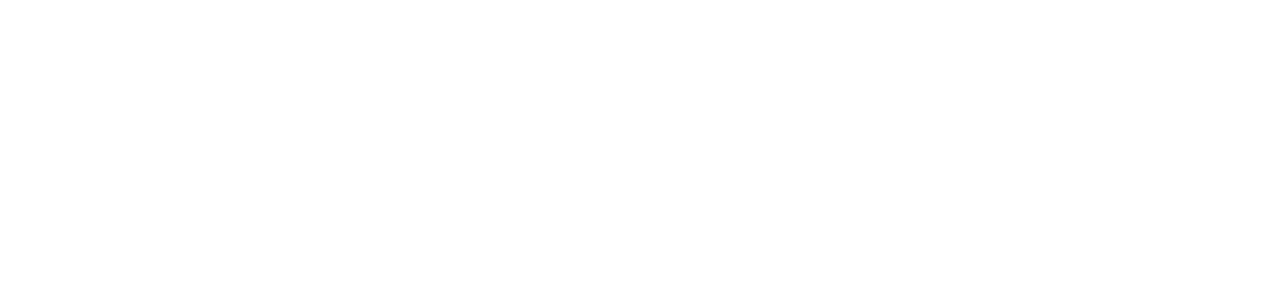
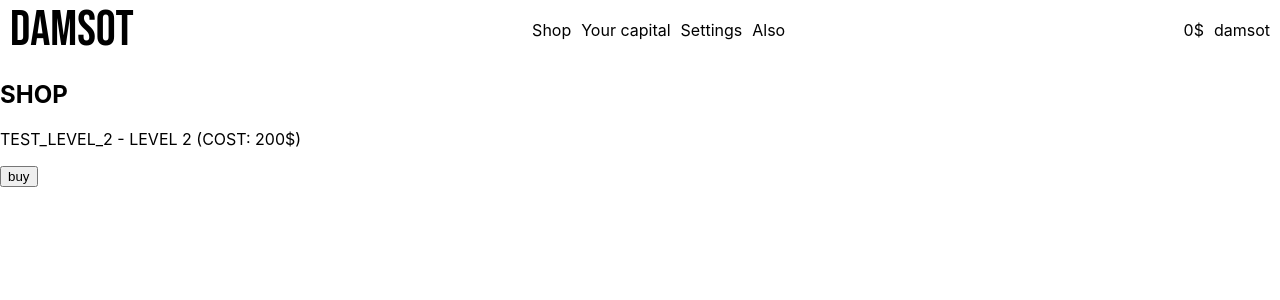
Before and after one commit to damsotk/resume-for-job, a React (Create React App) app: page /leap-to-riches/shop-area in a window 1280 px wide. Before the commit this address had no page. Shown: the top 300 px of the page. Built offline with nearby package versions, Linux system fonts and the light colour scheme; no server answers.

Commit message:
v1.0LR, create browser game "LEAP TO RICHES" (1%)

```diff
--- a/src/App.js
+++ b/src/App.js
@@ -4,6 +4,8 @@
 import MainPage from './main-page/main-page'
 import MovieSearch from './main-page/main-page-show-logic-work/movie-search/movie-search'
 import ToDoList from './main-page/main-page-show-logic-work/to-do-list/to-do-list';
+import LeapToRiches from './main-page/main-page-show-logic-work/leap-to-riches/leap-to-riches';
+import ShopAreaLeapToRiches from './main-page/main-page-show-logic-work/leap-to-riches/shop-area-leap-to-riches/shop-area-leap-to-riches';
 
 function App() {
   return (
@@ -13,6 +15,8 @@
           <Route path="/" element={<MainPage />} />
           <Route path='/movie-searcher' element={<MovieSearch />}></Route>
           <Route path='/to-do-list' element={<ToDoList />}></Route>
+          <Route path='/leap-to-riches' element={<LeapToRiches />}></Route>
+          <Route path='/leap-to-riches/shop-area' element={<ShopAreaLeapToRiches />}></Route>
         </Routes>
       </div>
     </Router>
--- /dev/null
+++ b/src/main-page/main-page-show-logic-work/leap-to-riches/header-leap-to-riches/header-leap-to-riches.css
@@ -0,0 +1,21 @@
+.navForGame {
+    display: flex;
+    justify-content: space-between;
+    align-items: center;
+    padding: 0px 10px 0px 10px;
+}
+
+.logo {
+    padding: 0;
+    margin: 0;
+}
+
+.mainButtons {
+    display: flex;
+    gap: 10px;
+}
+
+.littleInfoAboutCharacter {
+    display: flex;
+    gap: 10px;
+}
--- /dev/null
+++ b/src/main-page/main-page-show-logic-work/leap-to-riches/header-leap-to-riches/header-leap-to-riches.js
@@ -0,0 +1,36 @@
+import { useNavigate } from 'react-router-dom';
+import './header-leap-to-riches.css';
+
+function HeaderLeapToRiches({ coins }) {
+  const navigate = useNavigate();
+
+  const navigateToShop = () => {
+    navigate('/leap-to-riches/shop-area', { state: { coins } });
+  };
+
+  return (
+    <div>
+      <div className='navForGame'>
+        <div className='logo'>
+          DAMSOT
+        </div>
+        <div className='mainButtons'>
+          <div className='shopButton' onClick={navigateToShop}>Shop</div>
+          <div>Your capital</div>
+          <div>Settings</div>
+          <div>Also</div>
+        </div>
+        <div className='littleInfoAboutCharacter'>
+          <div className='characterMoney'>
+            {coins}$
+          </div>
+          <div className='userNickname'>
+            damsot
+          </div>
+        </div>
+      </div>
+    </div>
+  );
+}
+
+export default HeaderLeapToRiches;
--- /dev/null
+++ b/src/main-page/main-page-show-logic-work/leap-to-riches/leap-to-riches.css
@@ -0,0 +1,10 @@
+body {
+    user-select: none;
+    -webkit-user-select: none;
+    -moz-user-select: none;
+    -ms-user-select: none;
+}
+
+.shopButton {
+    cursor: pointer;
+}
--- /dev/null
+++ b/src/main-page/main-page-show-logic-work/leap-to-riches/leap-to-riches.js
@@ -0,0 +1,83 @@
+import React, { useState, useEffect } from 'react';
+import HeaderLeapToRiches from './header-leap-to-riches/header-leap-to-riches';
+import MainPlayingAreaLeapToRiches from './main-playing-area-leap-to-riches/main-playing-area-leap-to-riches';
+import './leap-to-riches.css';
+
+function LeapToRiches() {
+  const [player, setPlayer] = useState(null);
+  const [clickCount, setClickCount] = useState(0);
+  const [clicksNeededForCoin, setClicksNeededForCoin] = useState(10);
+
+  useEffect(() => {
+    fetchPlayer();
+  }, []);
+
+  const fetchPlayer = () => {
+    fetch('http://localhost:3000/leap-to-riches/1')
+      .then(response => {
+        if (!response.ok) {
+          throw new Error('Network response was not ok');
+        }
+        return response.json();
+      })
+      .then(data => {
+        setPlayer(data);
+        if (data.store_bought_items && data.store_bought_items.click_power_item === 'level 2') {
+          setClicksNeededForCoin(5);
+        }
+      })
+      .catch(error => console.error('Error fetching player:', error));
+  };
+
+  const updatePlayer = (updatedPlayer) => {
+    fetch(`http://localhost:3000/leap-to-riches/1`, {
+      method: 'PUT',
+      headers: {
+        'Content-Type': 'application/json',
+      },
+      body: JSON.stringify(updatedPlayer),
+    })
+      .then(response => {
+        if (!response.ok) {
+          throw new Error('Network response was not ok');
+        }
+        return response.json();
+      })
+      .then(data => setPlayer(data))
+      .catch(error => console.error('Error updating player:', error));
+  };
+
+  const handleCoinClick = () => {
+    if (player) {
+      const updatedPlayer = { ...player };
+      const newClickCount = clickCount + 1;
+      setClickCount(newClickCount);
+
+      if (newClickCount >= clicksNeededForCoin) {
+        updatedPlayer.coins += 1;
+        setClickCount(0);
+      }
+
+      updatePlayer(updatedPlayer);
+    }
+  };
+
+  return (
+    <div>
+      {player ? (
+        <div>
+          <HeaderLeapToRiches coins={player.coins} />
+          <MainPlayingAreaLeapToRiches
+            onCoinClick={handleCoinClick}
+            clickCount={clickCount}
+            hasLevel2ClickPower={player.store_bought_items && player.store_bought_items.click_power_item === 'level 2'}
+          />
+        </div>
+      ) : (
+        <p>Loading...</p>
+      )}
+    </div>
+  );
+}
+
+export default LeapToRiches;
--- /dev/null
+++ b/src/main-page/main-page-show-logic-work/leap-to-riches/main-playing-area-leap-to-riches/main-playing-area-leap-to-riches.css
@@ -0,0 +1,24 @@
+.circle-container {
+    display: flex;
+    justify-content: center;
+    align-items: center;
+    height: 100vh;
+}
+
+.circle {
+    width: 100px;
+    height: 100px;
+    border-radius: 50%;
+    background-color: lightgray;
+    position: relative;
+    overflow: hidden;
+    cursor: pointer;
+    border: 2px solid #333;
+}
+
+.fill {
+    width: 100%;
+    background-color: green;
+    position: absolute;
+    bottom: 0;
+}
--- /dev/null
+++ b/src/main-page/main-page-show-logic-work/leap-to-riches/main-playing-area-leap-to-riches/main-playing-area-leap-to-riches.js
@@ -0,0 +1,17 @@
+import React from 'react';
+import './main-playing-area-leap-to-riches.css';
+
+function MainPlayingAreaLeapToRiches({ onCoinClick, clickCount, hasLevel2ClickPower }) {
+  const clicksNeededForCoin = hasLevel2ClickPower ? 5 : 10;
+  const fillPercentage = (clickCount / clicksNeededForCoin) * 100;
+
+  return (
+    <div className="circle-container">
+      <div className="circle" onClick={onCoinClick}>
+        <div className="fill" style={{ height: `${fillPercentage}%` }}></div>
+      </div>
+    </div>
+  );
+}
+
+export default MainPlayingAreaLeapToRiches;
--- /dev/null
+++ b/src/main-page/main-page-show-logic-work/leap-to-riches/shop-area-leap-to-riches/shop-area-leap-to-riches.js
@@ -0,0 +1,64 @@
+import React, { useState, useEffect } from 'react';
+import HeaderLeapToRiches from '../header-leap-to-riches/header-leap-to-riches';
+import './shop-area-leap-to-riches.css';
+
+function ShopAreaLeapToRiches() {
+  const [coins, setCoins] = useState(0);
+
+  useEffect(() => {
+    fetchPlayerCoins();
+  }, []);
+
+  const fetchPlayerCoins = () => {
+    fetch('http://localhost:3000/leap-to-riches/1')
+      .then(response => {
+        if (!response.ok) {
+          throw new Error('Network response was not ok');
+        }
+        return response.json();
+      })
+      .then(data => setCoins(data.coins))
+      .catch(error => console.error('Error fetching player coins:', error));
+  };
+
+  const handleBuyClickPowerItem = () => {
+    if (coins >= 200) {
+      const updatedPlayer = {
+        coins: coins - 200,
+        store_bought_items: { click_power_item: 'level 2' }
+      };
+
+      fetch(`http://localhost:3000/leap-to-riches/1`, {
+        method: 'PUT',
+        headers: {
+          'Content-Type': 'application/json',
+        },
+        body: JSON.stringify(updatedPlayer),
+      })
+        .then(response => {
+          if (!response.ok) {
+            throw new Error('Network response was not ok');
+          }
+          setCoins(coins - 200);
+        })
+        .catch(error => console.error('Error updating player:', error));
+    } else {
+      alert('you dont have money!');
+    }
+  };
+
+  return (
+    <div>
+      <HeaderLeapToRiches coins={coins} />
+      <div className="shop">
+        <h2>SHOP</h2>
+        <div className="item">
+          <p>TEST_LEVEL_2 - LEVEL 2 (COST: 200$)</p>
+          <button onClick={handleBuyClickPowerItem}>buy</button>
+        </div>
+      </div>
+    </div>
+  );
+}
+
+export default ShopAreaLeapToRiches;
--- a/src/main-page/main-page-show-logic-work/main-page-show-logic-work.js
+++ b/src/main-page/main-page-show-logic-work/main-page-show-logic-work.js
@@ -32,12 +32,12 @@
                             TO-DO LIST
                         </div>
                     </div>
-                    <div className='work-card'>
+                    <div className='work-card' onClick={() => navigateTo('/leap-to-riches')}>
                         <div className='work-screen'>
                             03
                         </div>
                         <div className='work-desc'>
-                            NOW IDK
+                            LEAP TO RICHES
                         </div>
                     </div>
                     <div className='work-card'>
```
Also changed, not shown: db-for-leap-to-riches.json (added, +11 -0 lines), src/main-page/main-page-show-logic-work/leap-to-riches/shop-area-leap-to-riches/shop-area-leap-to-riches.css (added).
